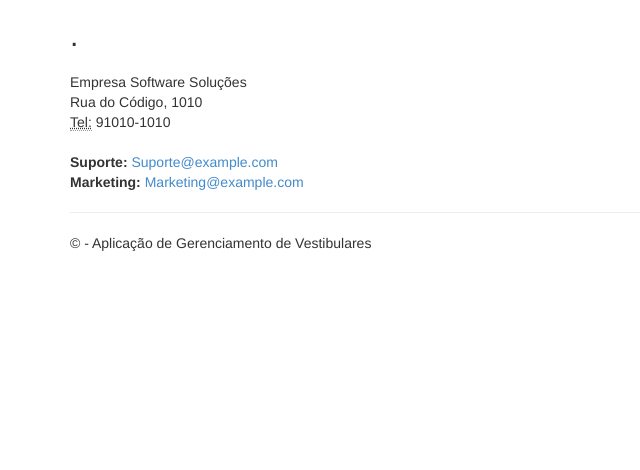
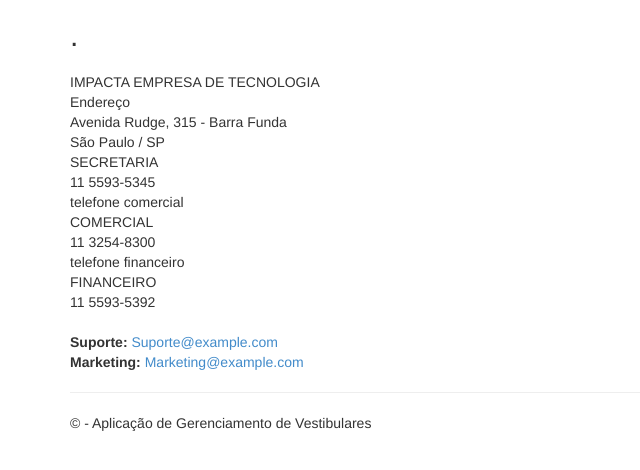
Before and after one commit to vinicius-silvestre/devops-aula09, a Django app: template app/templates/app/contact.html in a window 1280 px wide. Shown: the part 51-521 px from the top of the page, without its empty margins (0-640 px from the left). Run offline with Django 3.2, Linux system fonts and the light colour scheme; the template is opened without the code that fills it, so the values that code supplies are empty; some libraries are stand-ins or nearby versions.

Commit message:
Update contact.html

```diff
--- a/app/templates/app/contact.html
+++ b/app/templates/app/contact.html
@@ -6,10 +6,21 @@
 <h3>{{ message }}</h3>
 
 <address>
-    Empresa Software Soluções<br />
-    Rua do Código, 1010<br />
-    <abbr title="Telefone">Tel:</abbr>
-    91010-1010
+   IMPACTA EMPRESA DE TECNOLOGIA<br />
+    Endereço<br>
+Avenida Rudge, 315 - Barra Funda <br>
+São Paulo / SP
+    <br>
+    SECRETARIA
+    <br>
+11 5593-5345<br>
+telefone comercial<br>
+COMERCIAL<br>
+11 3254-8300<br>
+telefone financeiro<br>
+FINANCEIRO<br>
+11 5593-5392<br>
+
 </address>
 
 <address>
```
